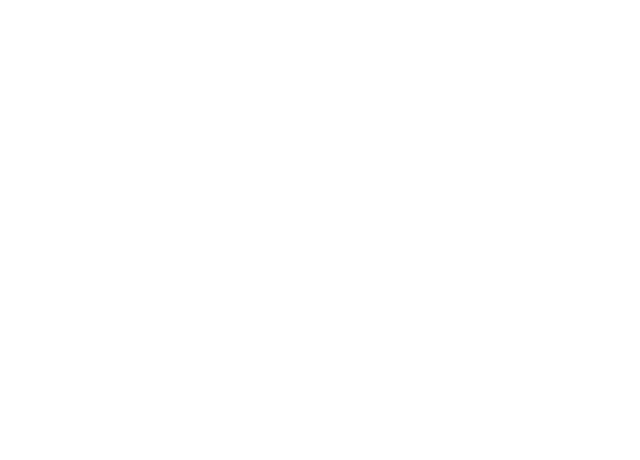
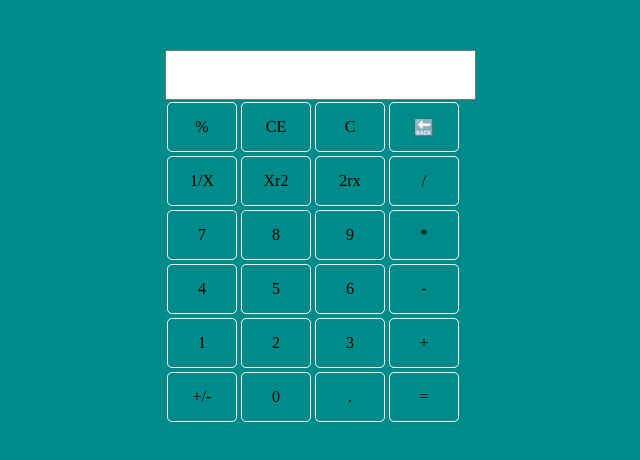
Before and after one commit to GaniyuSodiq/calculator, a plain HTML site: page index.html in a window 1280 px wide. Shown: the whole page, without its empty margins (318-958 px from the left). Drawn offline with Linux system fonts and the light colour scheme.

Commit message:
Create UI with css
Users should be able to click and operate the program

```diff
--- a/index.html
+++ b/index.html
@@ -8,43 +8,49 @@
     <script src="script.js" defer></script>
 </head>
 <body>
+    <div class="bigger-container">
+
     <div class="container">
         <div class="row">
-            <div class="col"></div>
-            <div class="col"></div>
-            <div class="col"></div>
-            <div class="col"></div>
+            <input type="text" class="input"/>
         </div>
         <div class="row">
-            <div class="col"></div>
-            <div class="col"></div>
-            <div class="col"></div>
-            <div class="col"></div>
+            <div class="col">%</div>
+            <div class="col">CE</div>
+            <div class="col">C</div>
+            <div class="col">🔙</div>
         </div>
         <div class="row">
-            <div class="col"></div>
-            <div class="col"></div>
-            <div class="col"></div>
-            <div class="col"></div>
+            <div class="col">1/X</div>
+            <div class="col">Xr2</div>
+            <div class="col">2rx</div>
+            <div class="col">/</div>
         </div>
         <div class="row">
-            <div class="col"></div>
-            <div class="col"></div>
-            <div class="col"></div>
-            <div class="col"></div>
+            <div class="col">7</div>
+            <div class="col">8</div>
+            <div class="col">9</div>
+            <div class="col">*</div>
         </div>
         <div class="row">
-            <div class="col"></div>
-            <div class="col"></div>
-            <div class="col"></div>
-            <div class="col"></div>
+            <div class="col">4</div>
+            <div class="col">5</div>
+            <div class="col">6</div>
+            <div class="col">-</div>
         </div>
         <div class="row">
-            <div class="col"></div>
-            <div class="col"></div>
-            <div class="col"></div>
-            <div class="col"></div>
+            <div class="col">1</div>
+            <div class="col">2</div>
+            <div class="col">3</div>
+            <div class="col">+</div>
         </div>
+        <div class="row">
+            <div class="col">+/-</div>
+            <div class="col">0</div>
+            <div class="col">.</div>
+            <div class="col">=</div>
+        </div>
+    </div>
     </div>
 </body>
 </html>
--- a/style.css
+++ b/style.css
@@ -0,0 +1,46 @@
+*{
+    margin: 0;
+    padding: 0;
+    box-sizing: border-box;
+}
+
+body{
+    display: flex;
+    flex-direction: column;
+    align-items: center;
+    justify-content: center;
+    background-color: darkcyan;
+
+}
+
+.bigger-container{
+    /* background-color: darkcyan; */
+    margin-top: 50px;
+
+}
+
+.container{
+    align-items: center;
+}
+
+input {
+    width: 99%;
+    height: 50px;
+    font-size: x-large;
+    text-align: right;
+}
+
+.row {
+    display: flex;
+}
+
+.col {
+    width: 70px;
+    height: 50px;
+    border: .5px solid white;
+    margin: 2px;
+    border-radius: 5px;
+    display: flex;
+    align-items: center;
+    justify-content: center;
+}
```
